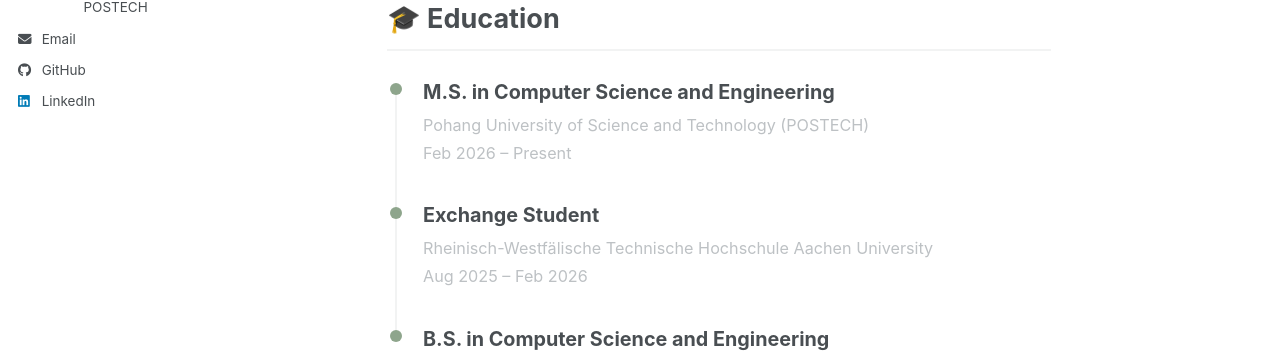
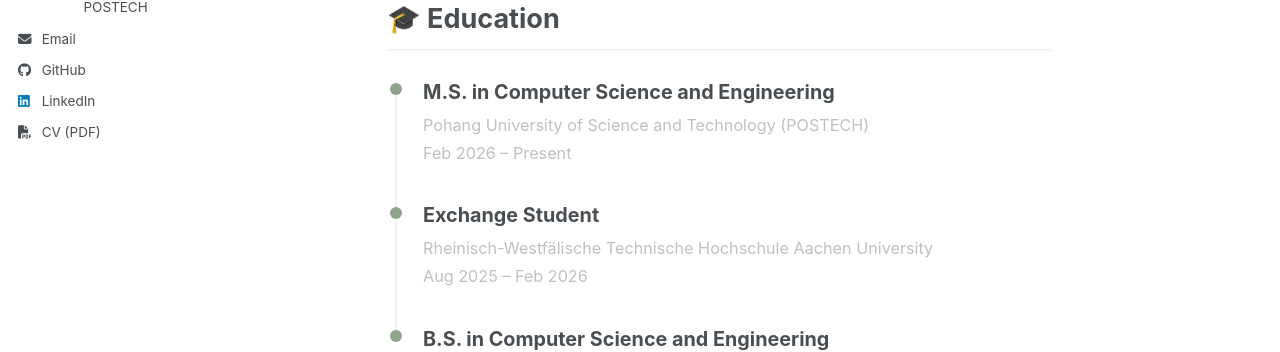
Before and after one commit to jglosa/jglosa.github.io, a Jekyll site: the page built from _pages/about.md, in a window 1280 px wide. Shown: the part 364-716 px from the top of the page. Built offline with Jekyll 4.4.1, drawn with Linux system fonts in a browser that asks for light colours; a script bundle is joined from its source files by our own code; library files that are not in the unit come from our copies.

Commit message:
try add cv

```diff
--- a/_includes/author-profile.html
+++ b/_includes/author-profile.html
@@ -129,6 +129,7 @@
       {% if author.linkedin %}
         <li><a href="https://www.linkedin.com/in/{{ author.linkedin }}"><i class="fab fa-fw fa-linkedin icon-pad-right" aria-hidden="true"></i>LinkedIn</a></li>
       {% endif %}
+      <li><a href="{{ base_path }}/files/cv.pdf" target="_blank"><i class="fas fa-fw fa-file-pdf icon-pad-right" aria-hidden="true"></i>CV (PDF)</a></li>
       {% if author.mastodon %}
         <li><a href="{{ author.mastodon }}"><i class="fab fa-fw fa-mastodon icon-pad-right" aria-hidden="true"></i>Mastodon</a></li>
       {% endif %}
```
Also changed, not shown: 1 other file.
